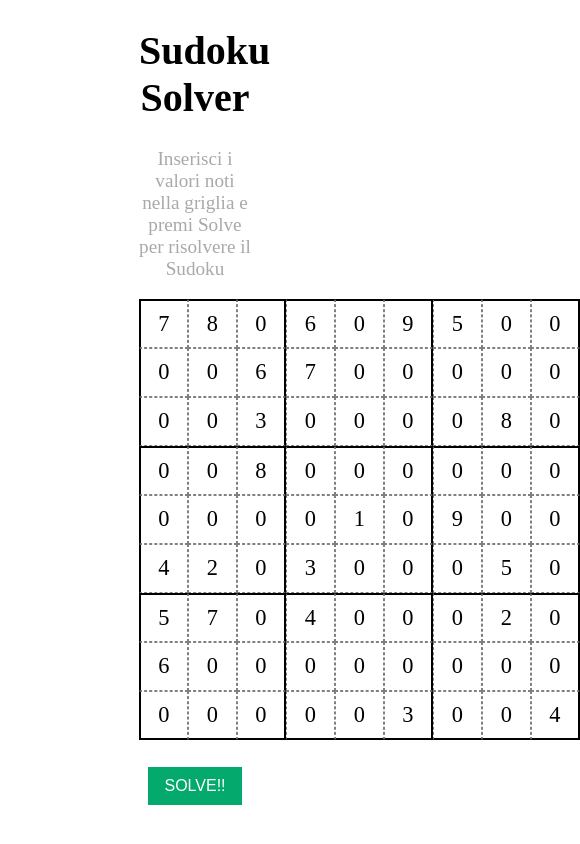
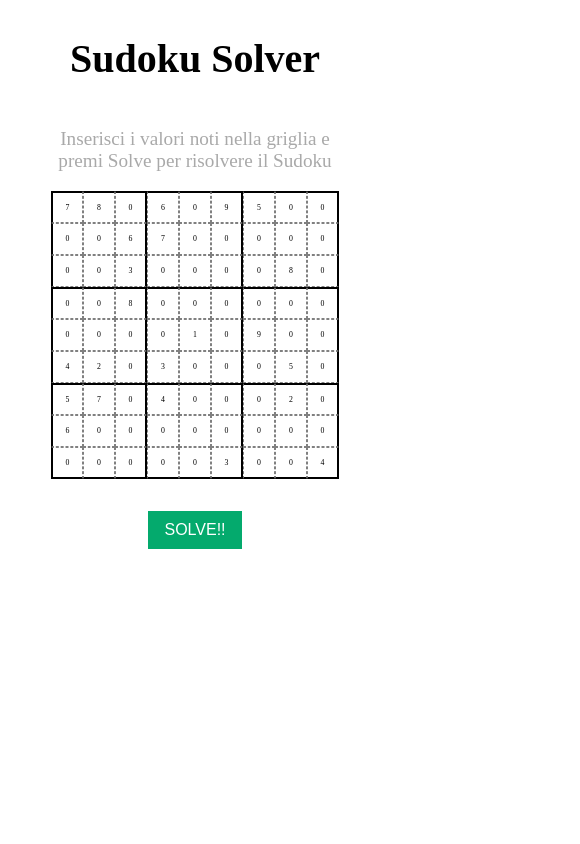
Before and after one commit to profmancusoa/Sudoko_Solver, a SvelteKit app: page / in a window 390 px wide. Shown: the whole page, 580 px wide, since content can reach past the window. Built offline with nearby package versions, Linux system fonts and the light colour scheme.

Commit message:
improve view for mobile devices

```diff
--- a/src/lib/components/Cell.svelte
+++ b/src/lib/components/Cell.svelte
@@ -22,7 +22,7 @@
     box-sizing: border-box;
     justify-content: center;
     align-items: center;
-    font-size: 1.4rem;
+    font-size: clamp(0.4rem, 2vw, 1.4rem);
   }
 
   .cell:nth-child(3n) {
--- a/src/lib/components/Sudoku.svelte
+++ b/src/lib/components/Sudoku.svelte
@@ -147,5 +147,6 @@
     display: grid;
     grid-template-columns: repeat(9, 1fr);
     gap: 0px;
+    min-width: clamp(100px, 50vw, 600px);
   }
 </style>
--- a/src/routes/+page.svelte
+++ b/src/routes/+page.svelte
@@ -13,9 +13,12 @@
 
 <style>
   main {
-    margin: auto;
-    width: 30%;
+    display: flex;
+    flex-direction: column;
+    align-items: center;
+    justify-content: center;
     text-align: center;
+    margin: 0 40px;
   }
 
   h1 {
```
